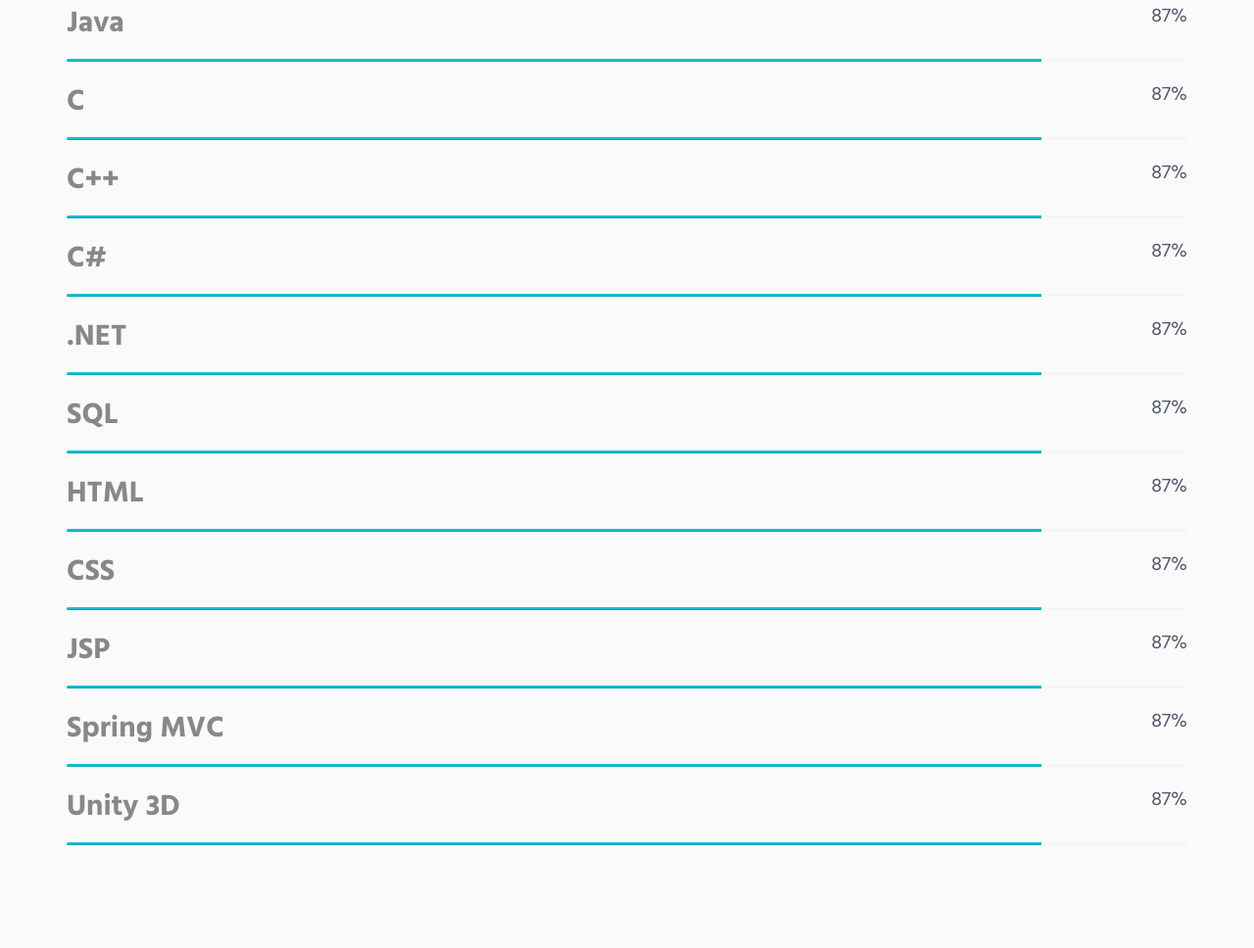
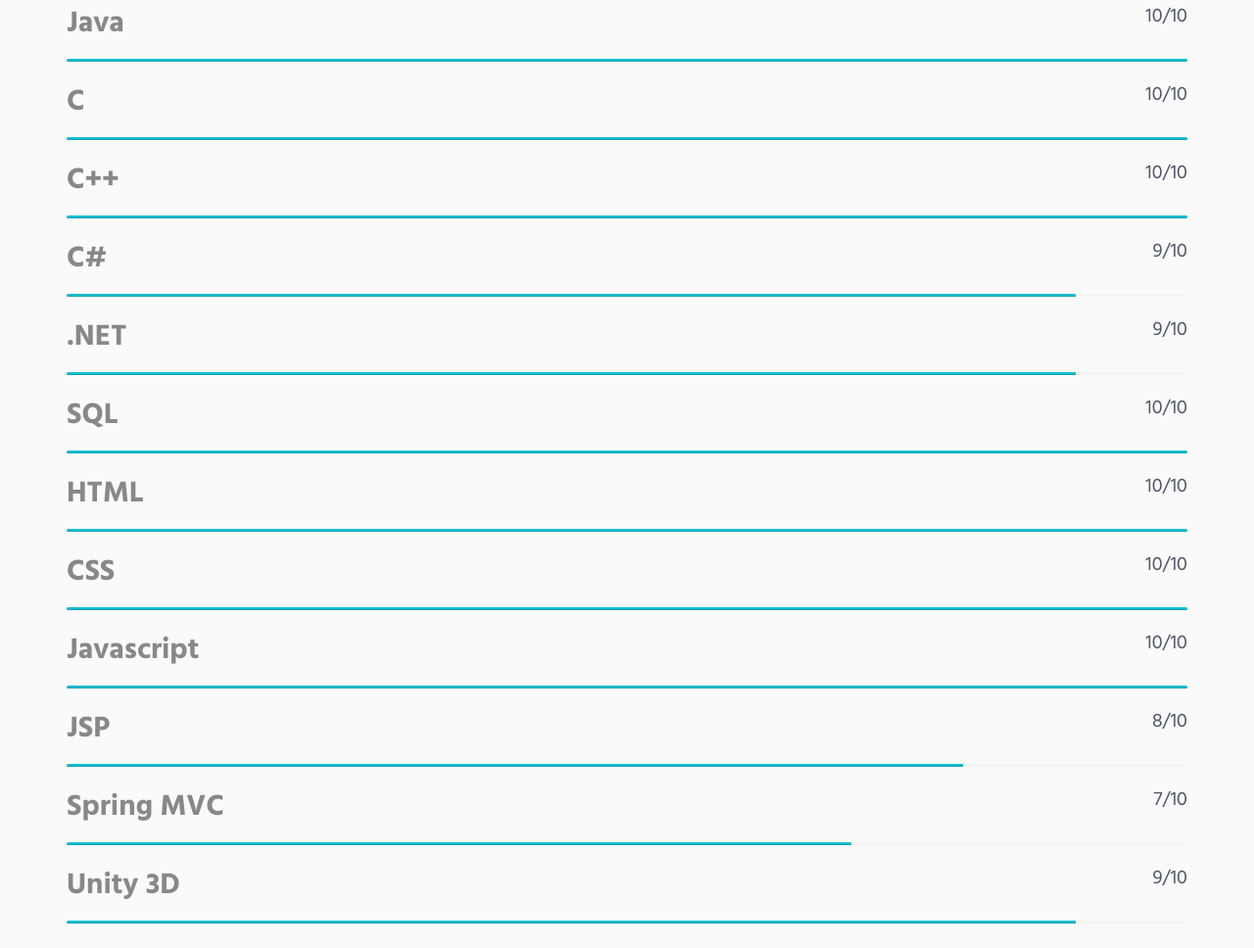
Before and after one commit to anv2amar/anv2amar.github.io, a plain HTML site: page index.html in a window 1280 px wide. Shown: the part 1284-2252 px from the top of the page at 98% size. Drawn offline with nearby package versions, Linux system fonts and the light colour scheme.

Commit message:
Changes
Changes to skills

```diff
--- a/index.html
+++ b/index.html
@@ -135,68 +135,74 @@
                     <h1>My Skills</h1>
                         <!-- Progress Box -->
                         <div class="progress-box">
-                            <h2 style="color:#888">Java <span style="font-size: 20px" class="color-heading pull-right">87%</span></h2>
+                            <h2 style="color:#888">Java <span style="font-size: 20px" class="color-heading pull-right">10/10</span></h2>
                             <div class="progress">
-                                <div class="progress-bar bg-color-base" role="progressbar" data-width="87"></div>
+                                <div class="progress-bar bg-color-base" role="progressbar" data-width="100"></div>
                             </div>
                         </div><div class="progress-box">
-                            <h2 style="color:#888">C <span style="font-size: 20px" class="color-heading pull-right">87%</span></h2>
+                            <h2 style="color:#888">C <span style="font-size: 20px" class="color-heading pull-right">10/10</span></h2>
                             <div class="progress">
-                                <div class="progress-bar bg-color-base" role="progressbar" data-width="87"></div>
+                                <div class="progress-bar bg-color-base" role="progressbar" data-width="100"></div>
                             </div>
                         </div>
                         <div class="progress-box">
-                            <h2 style="color:#888">C++ <span style="font-size: 20px" class="color-heading pull-right">87%</span></h2>
+                            <h2 style="color:#888">C++ <span style="font-size: 20px" class="color-heading pull-right">10/10</span></h2>
                             <div class="progress">
-                                <div class="progress-bar bg-color-base" role="progressbar" data-width="87"></div>
+                                <div class="progress-bar bg-color-base" role="progressbar" data-width="100"></div>
                             </div>
                         </div>
                         <div class="progress-box">
-                            <h2 style="color:#888">C# <span style="font-size: 20px" class="color-heading pull-right">87%</span></h2>
+                            <h2 style="color:#888">C# <span style="font-size: 20px" class="color-heading pull-right">9/10</span></h2>
                             <div class="progress">
-                                <div class="progress-bar bg-color-base" role="progressbar" data-width="87"></div>
+                                <div class="progress-bar bg-color-base" role="progressbar" data-width="90"></div>
                             </div>
                         </div>
                         <div class="progress-box">
-                            <h2 style="color:#888">.NET <span style="font-size: 20px" class="color-heading pull-right">87%</span></h2>
+                            <h2 style="color:#888">.NET <span style="font-size: 20px" class="color-heading pull-right">9/10</span></h2>
                             <div class="progress">
-                                <div class="progress-bar bg-color-base" role="progressbar" data-width="87"></div>
+                                <div class="progress-bar bg-color-base" role="progressbar" data-width="90"></div>
                             </div>
                         </div>
                         <div class="progress-box">
-                            <h2 style="color:#888">SQL <span style="font-size: 20px" class="color-heading pull-right">87%</span></h2>
+                            <h2 style="color:#888">SQL <span style="font-size: 20px" class="color-heading pull-right">10/10</span></h2>
                             <div class="progress">
-                                <div class="progress-bar bg-color-base" role="progressbar" data-width="87"></div>
+                                <div class="progress-bar bg-color-base" role="progressbar" data-width="100"></div>
                             </div>
                         </div>
                         <div class="progress-box">
-                            <h2 style="color:#888">HTML <span style="font-size: 20px" class="color-heading pull-right">87%</span></h2>
+                            <h2 style="color:#888">HTML <span style="font-size: 20px" class="color-heading pull-right">10/10</span></h2>
                             <div class="progress">
-                                <div class="progress-bar bg-color-base" role="progressbar" data-width="87"></div>
+                                <div class="progress-bar bg-color-base" role="progressbar" data-width="100"></div>
                             </div>
                         </div>
                         <div class="progress-box">
-                            <h2 style="color:#888">CSS <span style="font-size: 20px" class="color-heading pull-right">87%</span></h2>
+                            <h2 style="color:#888">CSS <span style="font-size: 20px" class="color-heading pull-right">10/10</span></h2>
                             <div class="progress">
-                                <div class="progress-bar bg-color-base" role="progressbar" data-width="87"></div>
+                                <div class="progress-bar bg-color-base" role="progressbar" data-width="100"></div>
                             </div>
                         </div>
                         <div class="progress-box">
-                            <h2 style="color:#888">JSP <span style="font-size: 20px" class="color-heading pull-right">87%</span></h2>
+                            <h2 style="color:#888">Javascript <span style="font-size: 20px" class="color-heading pull-right">10/10</span></h2>
                             <div class="progress">
-                                <div class="progress-bar bg-color-base" role="progressbar" data-width="87"></div>
+                                <div class="progress-bar bg-color-base" role="progressbar" data-width="100"></div>
                             </div>
                         </div>
                         <div class="progress-box">
-                            <h2 style="color:#888">Spring MVC <span style="font-size: 20px" class="color-heading pull-right">87%</span></h2>
+                            <h2 style="color:#888">JSP <span style="font-size: 20px" class="color-heading pull-right">8/10</span></h2>
                             <div class="progress">
-                                <div class="progress-bar bg-color-base" role="progressbar" data-width="87"></div>
+                                <div class="progress-bar bg-color-base" role="progressbar" data-width="80"></div>
                             </div>
                         </div>
                         <div class="progress-box">
-                            <h2 style="color:#888">Unity 3D <span style="font-size: 20px" class="color-heading pull-right">87%</span></h2>
+                            <h2 style="color:#888">Spring MVC <span style="font-size: 20px" class="color-heading pull-right">7/10</span></h2>
                             <div class="progress">
-                                <div class="progress-bar bg-color-base" role="progressbar" data-width="87"></div>
+                                <div class="progress-bar bg-color-base" role="progressbar" data-width="70"></div>
+                            </div>
+                        </div>
+                        <div class="progress-box">
+                            <h2 style="color:#888">Unity 3D <span style="font-size: 20px" class="color-heading pull-right">9/10</span></h2>
+                            <div class="progress">
+                                <div class="progress-bar bg-color-base" role="progressbar" data-width="90"></div>
                             </div>
                         </div>
                         <!-- End Progress Box -->
@@ -244,7 +250,7 @@
                     <div class="row row-space-2 margin-b-4">
 
                     <h1>Projects</h1>
-                    <p style="font-size: 20px"> A list of projects i have worked on. These projects reflect the skills I have gained over the past few years of programming experience and the languages and platforms I am familiar with.</p>
+                    <p style="font-size: 20px"> A list of projects I have worked on. These projects reflect the skills I have gained over the past few years of programming experience and the languages and platforms I am familiar with.</p>
                         <!-- Progress Box -->
                         <section class="timeline">
   <ul>
@@ -302,7 +308,7 @@
         <div class="promo-banner parallax-window" data-parallax="scroll" data-image-src="img/1920x1080/01.jpg">
             <div class="container-sm content-lg">
                 <h1 class="promo-banner-title">Career Objective</h1>
-                <p class="promo-banner-text">I am currently seeking internship opportunities for Summer / Fall 2018 in the field of Software Engineering/ Development. I want myself to get the most out of the company I work in by expanding my knowledge and enriching my skills and at the same time the company to get the most out of me, me being an asset to the company. </p>
+                <p class="promo-banner-text" style = "text-align: justify;text-justify: inter-word;">I am currently seeking internship opportunities for Summer / Fall 2018 in the field of Software Engineering/ Development. I want myself to get the most out of the company I work in by expanding my knowledge and enriching my skills and at the same time the company to get the most out of me, me being an asset to the company. </p>
             </div>
         </div>
         <!-- End Promo Banner -->
@@ -314,8 +320,7 @@
                     <div class="row margin-b-40">
                         <div class="col-sm-6">
                            <h1>Contact Me</h1>
-                           <!-- <p>Lorem ipsum dolor sit amet consectetur adipiscing elit sed tempor incididunt ut laboret dolore magna aliqua enim minim veniam exercitation</p> -->
-                        </div>
+                          </div>
                     </div>
                     <!--// end row -->
 
```
